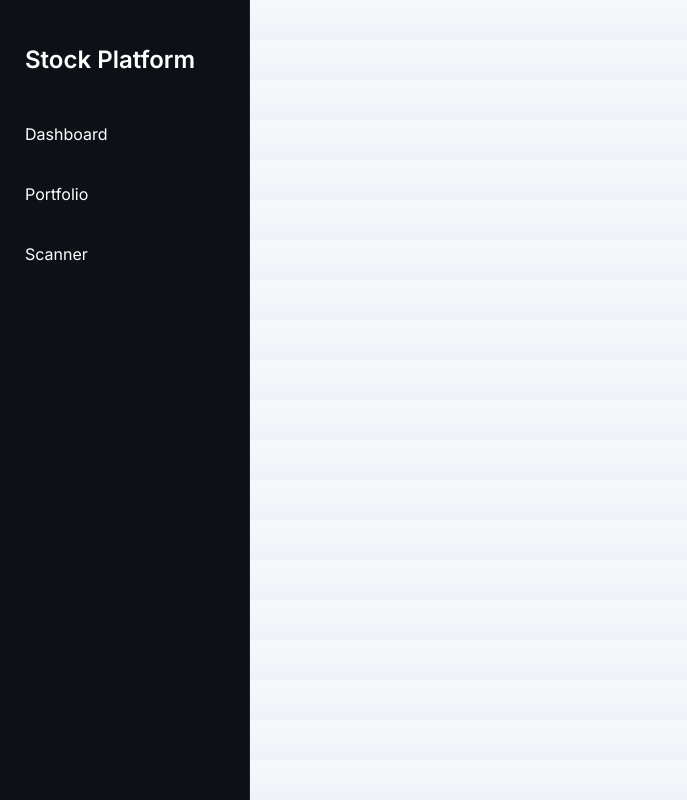
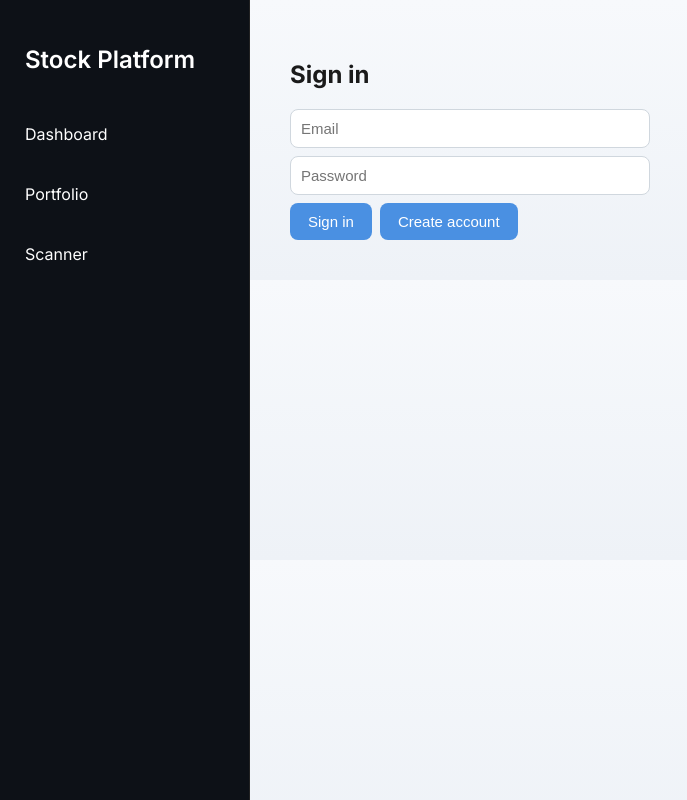
Before and after one commit to bobthegreat1211/stock-platform, a React (Create React App) app: page /login in a window 1280 px wide. Shown: the whole page, without its empty margins (0-687 px from the left). Built offline with nearby package versions, Linux system fonts and the light colour scheme.

Commit message:
Add client-side email/password auth and per-user portfolio storage

```diff
--- a/src/App.js
+++ b/src/App.js
@@ -5,36 +5,12 @@ import Sidebar from "./components/Sidebar";
 import DashboardPage from "./pages/DashboardPage";
 import PortfolioPage from "./pages/PortfolioPage";
 import ScannerPage from "./pages/ScannerPage";
+import LoginPage from "./pages/LoginPage";
+import { AuthProvider, AuthContext } from './AuthContext';
 
 export default function App() {
-  // GLOBAL PORTFOLIO STATE
-  const [portfolio, setPortfolio] = useState([]);
-
-  // ----------------------------------------------------
-  // LOAD PORTFOLIO FROM LOCALSTORAGE ON STARTUP
-  // ----------------------------------------------------
-  useEffect(() => {
-    const saved = localStorage.getItem("portfolio");
-    console.log("LOADED FROM LOCALSTORAGE:", saved);
-
-    if (saved) {
-      try {
-        setPortfolio(JSON.parse(saved));
-      } catch (err) {
-        console.error("JSON PARSE ERROR:", err);
-      }
-    }
-  }, []);
-
-  // ----------------------------------------------------
-  // SAVE PORTFOLIO TO LOCALSTORAGE WHENEVER IT CHANGES
-  // ----------------------------------------------------
-  useEffect(() => {
-    console.log("SAVING PORTFOLIO TO LOCALSTORAGE:", portfolio);
-    localStorage.setItem("portfolio", JSON.stringify(portfolio));
-  }, [portfolio]);
-
   return (
+    <AuthProvider>
       <Router>
         <Sidebar />
 
@@ -47,21 +23,18 @@ export default function App() {
           }}
         >
           <Routes>
-          <Route path="/" element={<DashboardPage portfolio={portfolio} />} />
+            <Route path="/" element={<DashboardPage />} />
 
             <Route
               path="/portfolio"
-            element={
-              <PortfolioPage
-                portfolio={portfolio}
-                setPortfolio={setPortfolio}
-              />
-            }
+              element={<PortfolioPage />}
             />
 
             <Route path="/scanner" element={<ScannerPage />} />
+            <Route path="/login" element={<LoginPage />} />
           </Routes>
         </div>
       </Router>
+    </AuthProvider>
   );
 }
--- /dev/null
+++ b/src/AuthContext.js
@@ -0,0 +1,44 @@
+import React, { createContext, useState, useEffect } from 'react';
+import auth from './utils/auth';
+
+export const AuthContext = createContext();
+
+export function AuthProvider({ children }) {
+  const [user, setUser] = useState(null);
+
+  useEffect(() => {
+    const cur = auth.getCurrentUser();
+    setUser(cur);
+  }, []);
+
+  const register = async (email, password) => {
+    await auth.register(email, password);
+    setUser(email);
+  };
+
+  const login = async (email, password) => {
+    await auth.login(email, password);
+    setUser(email);
+  };
+
+  const logout = () => {
+    auth.logout();
+    setUser(null);
+  };
+
+  const getUserPortfolio = () => {
+    if (!user) return [];
+    return auth.getUserData(user, 'portfolio') || [];
+  };
+
+  const setUserPortfolio = (portfolio) => {
+    if (!user) return;
+    auth.setUserData(user, 'portfolio', portfolio);
+  };
+
+  return (
+    <AuthContext.Provider value={{ user, register, login, logout, getUserPortfolio, setUserPortfolio }}>
+      {children}
+    </AuthContext.Provider>
+  );
+}
--- /dev/null
+++ b/src/pages/LoginPage.js
@@ -0,0 +1,38 @@
+import React, { useState, useContext } from 'react';
+import { AuthContext } from '../AuthContext';
+import { useNavigate } from 'react-router-dom';
+
+export default function LoginPage() {
+  const [email, setEmail] = useState('');
+  const [password, setPassword] = useState('');
+  const [mode, setMode] = useState('login');
+  const [error, setError] = useState(null);
+  const auth = useContext(AuthContext);
+  const nav = useNavigate();
+
+  const submit = async () => {
+    setError(null);
+    try {
+      if (mode === 'login') await auth.login(email, password);
+      else await auth.register(email, password);
+      nav('/portfolio');
+    } catch (e) {
+      setError(e.message);
+    }
+  };
+
+  return (
+    <div style={{ padding: 20 }}>
+      <h2>{mode === 'login' ? 'Sign in' : 'Create account'}</h2>
+      <div style={{ display: 'flex', flexDirection: 'column', gap: 8, maxWidth: 360 }}>
+        <input placeholder="Email" value={email} onChange={e=>setEmail(e.target.value)} />
+        <input placeholder="Password" type="password" value={password} onChange={e=>setPassword(e.target.value)} />
+        {error && <div style={{ color: 'red' }}>{error}</div>}
+        <div style={{ display: 'flex', gap: 8 }}>
+          <button onClick={submit}>{mode === 'login' ? 'Sign in' : 'Register'}</button>
+          <button onClick={()=>setMode(mode === 'login' ? 'register' : 'login')}>{mode === 'login' ? 'Create account' : 'Have an account?'}</button>
+        </div>
+      </div>
+    </div>
+  );
+}
--- a/src/pages/PortfolioPage.js
+++ b/src/pages/PortfolioPage.js
@@ -1,15 +1,22 @@
-import React, { useState } from "react";
+import React, { useState, useEffect, useContext } from "react";
+import { AuthContext } from '../AuthContext';
 import fetchWithFallback from "../utils/apiClient";
 import { Pie } from "react-chartjs-2";
 import { Chart as ChartJS, ArcElement, Tooltip, Legend } from "chart.js";
 
 ChartJS.register(ArcElement, Tooltip, Legend);
 
-export default function PortfolioPage({ portfolio, setPortfolio }) {
+export default function PortfolioPage() {
+  const auth = useContext(AuthContext);
+  const [portfolio, setPortfolio] = useState(auth.getUserPortfolio());
   const [ticker, setTicker] = useState("");
   const [shares, setShares] = useState("");
   const [buyPrice, setBuyPrice] = useState("");
   const [error, setError] = useState("");
+
+  useEffect(() => {
+    setPortfolio(auth.getUserPortfolio());
+  }, [auth.user]);
 
   const fmt = (num) =>
     num?.toLocaleString(undefined, {
@@ -98,6 +105,7 @@ export default function PortfolioPage({ portfolio, setPortfolio }) {
     }
 
     setPortfolio(updatedPortfolio);
+    auth.setUserPortfolio(updatedPortfolio);
 
     setTicker("");
     setShares("");
--- /dev/null
+++ b/src/utils/auth.js
@@ -0,0 +1,66 @@
+// Simple client-side auth using localStorage (for demo only)
+async function hashPassword(password) {
+  const enc = new TextEncoder();
+  const data = enc.encode(password);
+  const hash = await crypto.subtle.digest('SHA-256', data);
+  return Array.from(new Uint8Array(hash)).map(b => b.toString(16).padStart(2,'0')).join('');
+}
+
+function loadUsers() {
+  try {
+    const raw = localStorage.getItem('users') || '{}';
+    return JSON.parse(raw);
+  } catch { return {}; }
+}
+
+function saveUsers(users) {
+  localStorage.setItem('users', JSON.stringify(users));
+}
+
+export async function register(email, password) {
+  const users = loadUsers();
+  if (users[email]) throw new Error('User exists');
+  const hash = await hashPassword(password);
+  users[email] = { passwordHash: hash, data: { portfolio: [] } };
+  saveUsers(users);
+  localStorage.setItem('currentUser', email);
+  return { email };
+}
+
+export async function login(email, password) {
+  const users = loadUsers();
+  const user = users[email];
+  if (!user) throw new Error('No such user');
+  const hash = await hashPassword(password);
+  if (hash !== user.passwordHash) throw new Error('Invalid credentials');
+  localStorage.setItem('currentUser', email);
+  return { email };
+}
+
+export function logout() {
+  localStorage.removeItem('currentUser');
+}
+
+export function getCurrentUser() {
+  return localStorage.getItem('currentUser');
+}
+
+export function getUserData(email, key) {
+  const users = loadUsers();
+  const u = users[email];
+  if (!u) return null;
+  return u.data?.[key] ?? null;
+}
+
+export function setUserData(email, key, value) {
+  const users = loadUsers();
+  const u = users[email] || { passwordHash: null, data: {} };
+  u.data = u.data || {};
+  u.data[key] = value;
+  users[email] = u;
+  saveUsers(users);
+}
+
+export default {
+  register, login, logout, getCurrentUser, getUserData, setUserData
+};
```
Lines whose indentation alone changed are shown as unchanged.
